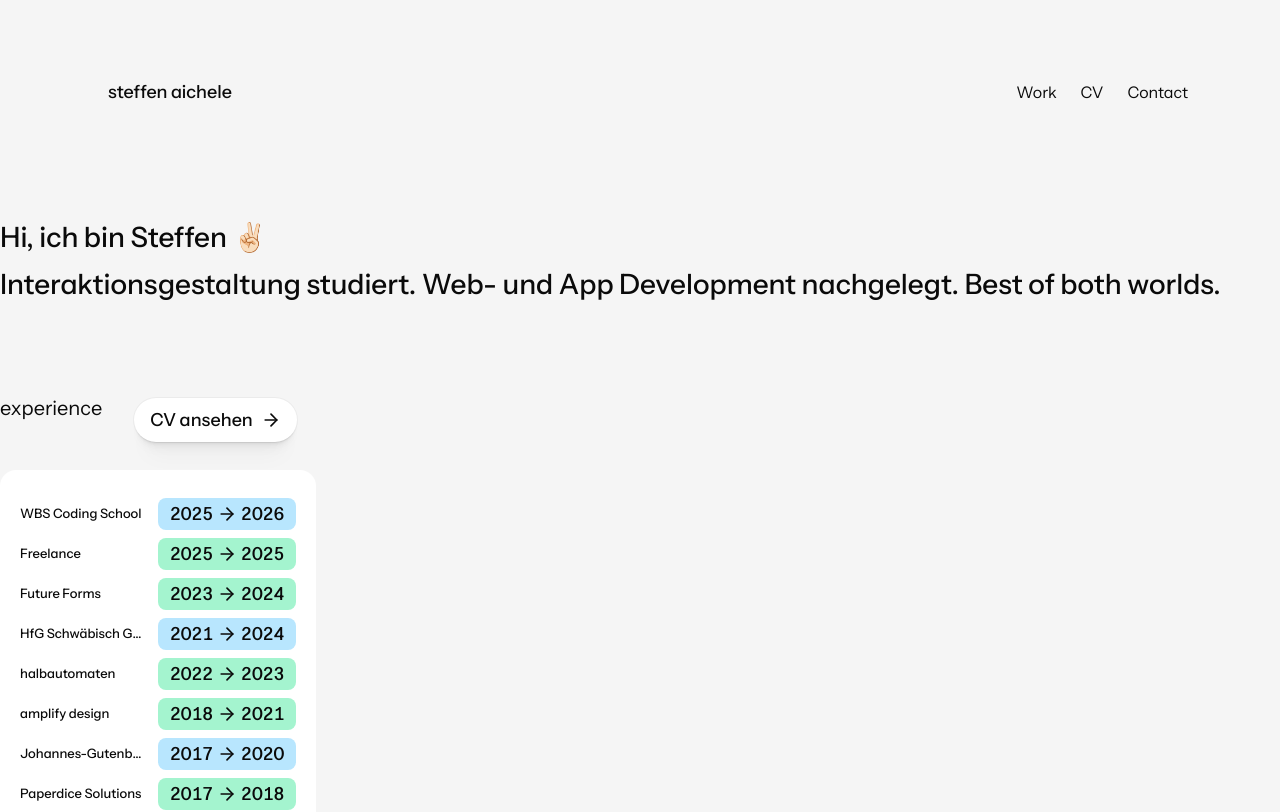
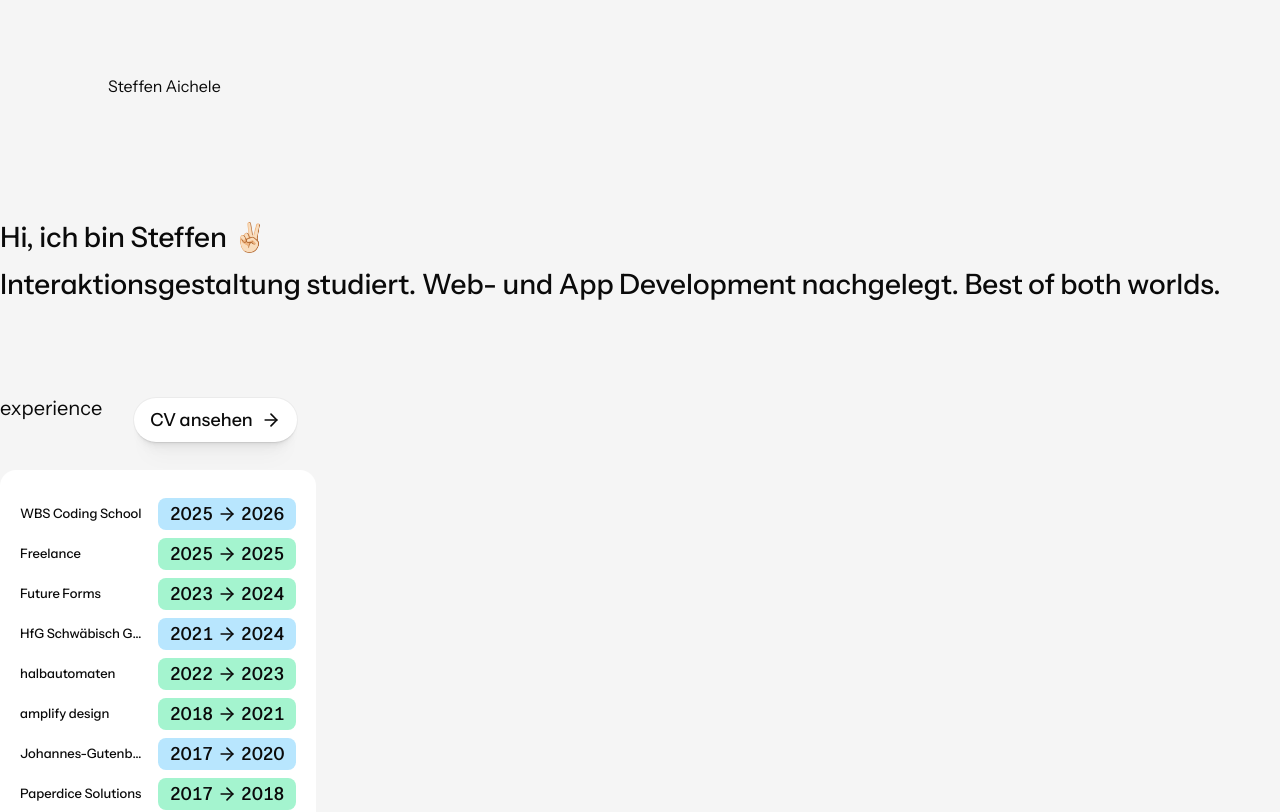
Before and after one commit to steffenaichele/portfolio, a Next.js app: page / in a window 1280 px wide. Shown: the top 812 px of the page. Built offline with nearby package versions, Linux system fonts and the light colour scheme; what @toolwind/corner-shape would draw is missing.

Commit message:
refactor: changed structure

```diff
--- a/src/app/components/Header.tsx
+++ b/src/app/components/Header.tsx
@@ -2,92 +2,20 @@
 
 import Link from "next/link";
 import { useState } from "react";
-import Button from "./Button";
+import MobileNavigation from "./MobileNavigation";
 
-const navLinks = [
-	{ label: "Work", href: "#projects" },
-	{ label: "CV", href: "#cv" },
-	{ label: "Contact", href: "mailto:mail@steffen-aichele.de" },
-];
-
-const HamburgerIcon = ({ open }: { open: boolean }) => (
-	<span className="flex flex-col justify-center items-center w-5 h-5 gap-1.5">
-		<span
-			className={`block h-px w-5 bg-current transition-all duration-300 origin-center ${
-				open ? "translate-y-1.75 rotate-45" : ""
-			}`}
-		/>
-		<span
-			className={`block h-px w-5 bg-current transition-all duration-300 ${
-				open ? "opacity-0 scale-x-0" : ""
-			}`}
-		/>
-		<span
-			className={`block h-px w-5 bg-current transition-all duration-300 origin-center ${
-				open ? "-translate-y-1.75 -rotate-45" : ""
-			}`}
-		/>
-	</span>
-);
 
 const Header = () => {
-	const [open, setOpen] = useState(false);
 
 	return (
-		<header className="fixed w-full xl:w-auto top-16 xl:inset-x-19 z-50 bg-(--foreground) xl:bg-transparent rounded-xl xl:rounded-none overflow-hidden">
-			<div className="flex flex-row justify-between items-center pl-8 pr-4 h-14">
-				<Link href="/" className="font-medium text-(--text-primary) text-lg">
-					steffen aichele
+		<header className="fixed w-full xl:w-auto top-16 xl:inset-x-19 z-50 bg-(--foreground) xl:bg-transparent rounded-xl xl:rounded-none">
+			<div className="flex flex-row justify-between items-top pl-8 pr-4 h-11">
+				<Link href="/">
+					<span className="h-full flex justify-center items-center">Steffen Aichele</span>
 				</Link>
 
-				{/* Desktop nav */}
-				<nav className="hidden xl:flex flex-row gap-6">
-					{navLinks.map((link) => (
-						<Link
-							key={link.href}
-							href={link.href}
-							className="label-sm text-(--text-tertiary) hover:text-(--text-primary) transition-colors duration-200"
-						>
-							{link.label}
-						</Link>
-					))}
-				</nav>
-
 				{/* Mobile hamburger */}
-				<div className="xl:hidden">
-					<Button
-						variant="ghost"
-						size="sm"
-						content="iconOnly"
-						onClick={() => setOpen((v) => !v)}
-						aria-label={open ? "Menu schließen" : "Menu öffnen"}
-					>
-						<HamburgerIcon open={open} />
-					</Button>
-				</div>
-			</div>
-
-			{/* Mobile nav — expands inside header */}
-			<div
-				className={`xl:hidden overflow-hidden transition-all duration-300 ease-in-out ${
-					open ? "max-h-48" : "max-h-0"
-				}`}
-			>
-				<nav className="px-8 pb-6 pt-2">
-					<ul className="flex flex-col gap-1">
-						{navLinks.map((link) => (
-							<li key={link.href}>
-								<Link
-									href={link.href}
-									onClick={() => setOpen(false)}
-									className="block py-2 label-md text-(--text-secondary) hover:text-(--text-primary) transition-colors duration-200"
-								>
-									{link.label}
-								</Link>
-							</li>
-						))}
-					</ul>
-				</nav>
+				<MobileNavigation />
 			</div>
 		</header>
 	);
```
